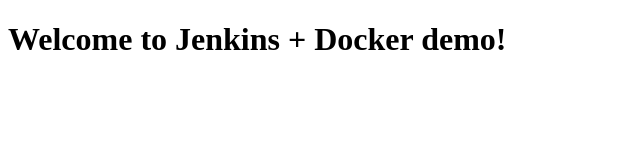
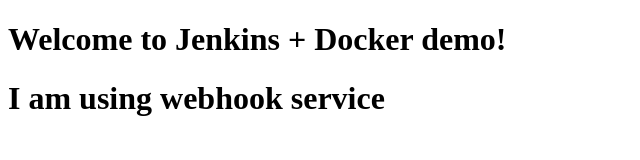
Before and after one commit to Aadhi1693/jenkins-docker-pipeline-sample, a plain HTML site: page index.html in a window 1280 px wide. Shown: the whole page, without its empty margins (0-640 px from the left). Drawn offline with Linux system fonts and the light colour scheme.

Commit message:
Update index.html

```diff
--- a/index.html
+++ b/index.html
@@ -5,5 +5,6 @@
 </head>
 <body>
     <h1>Welcome to Jenkins + Docker demo!</h1>
+    <h1>I am using webhook service</h1>
 </body>
 </html>
```
